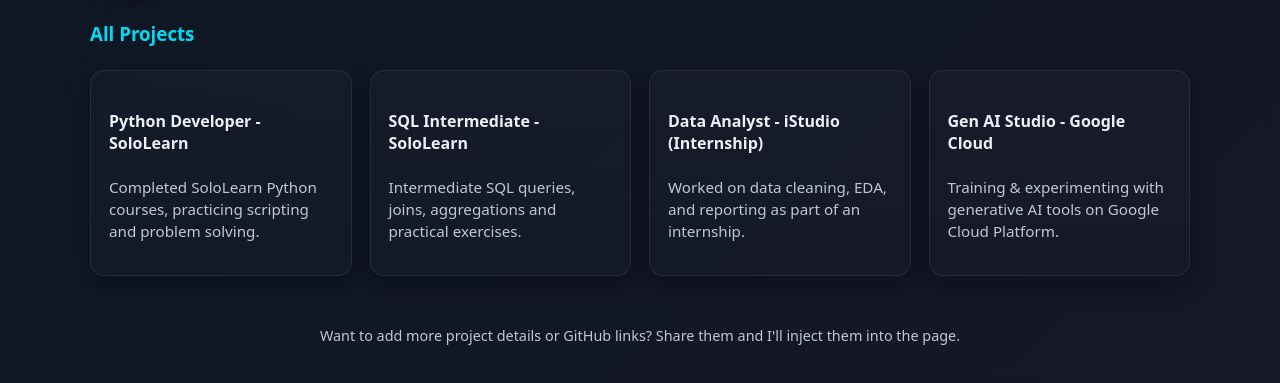
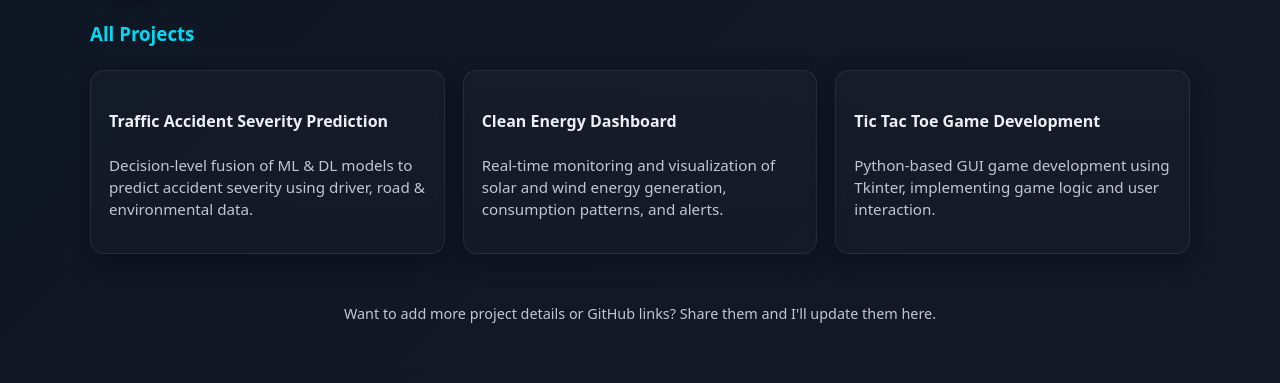
Before and after one commit to chandanamahadesh/chandana.github.io, a plain HTML site: page projects.html in a window 1280 px wide. Shown: the part 135-518 px from the top of the page. Drawn offline with nearby package versions, Linux system fonts and the light colour scheme.

Commit message:
Update projects.html

```diff
--- a/projects.html
+++ b/projects.html
@@ -10,7 +10,10 @@
 <body>
   <div class="site">
     <header class="header">
-      <div class="brand"><div class="avatar"><img src="profile.jpg" alt="Chandana"></div><div class="title"><h1>Chandana RM</h1></div></div>
+      <div class="brand">
+        <div class="avatar"><img src="profile.jpg" alt="Chandana"></div>
+        <div class="title"><h1>Chandana RM</h1></div>
+      </div>
       <nav class="nav">
         <a href="index.html" data-path="index.html"><i class="ri-home-4-line"></i>Home</a>
         <a href="about.html" data-path="about.html"><i class="ri-user-3-line"></i>About</a>
@@ -25,16 +28,27 @@
       <section class="section">
         <h3 style="color:var(--accent);margin:0 0 8px">All Projects</h3>
         <div class="grid">
-          <div class="card"><h4>Python Developer - SoloLearn</h4><p class="project-desc">Completed SoloLearn Python courses, practicing scripting and problem solving.</p></div>
-          <div class="card"><h4>SQL Intermediate - SoloLearn</h4><p class="project-desc">Intermediate SQL queries, joins, aggregations and practical exercises.</p></div>
-          <div class="card"><h4>Data Analyst - iStudio (Internship)</h4><p class="project-desc">Worked on data cleaning, EDA, and reporting as part of an internship.</p></div>
-          <div class="card"><h4>Gen AI Studio - Google Cloud</h4><p class="project-desc">Training & experimenting with generative AI tools on Google Cloud Platform.</p></div>
+          <div class="card">
+            <h4>Traffic Accident Severity Prediction</h4>
+            <p class="project-desc">Decision-level fusion of ML & DL models to predict accident severity using driver, road & environmental data.</p>
+          </div>
+
+          <div class="card">
+            <h4>Clean Energy Dashboard</h4>
+            <p class="project-desc">Real-time monitoring and visualization of solar and wind energy generation, consumption patterns, and alerts.</p>
+          </div>
+
+          <div class="card">
+            <h4>Tic Tac Toe Game Development</h4>
+            <p class="project-desc">Python-based GUI game development using Tkinter, implementing game logic and user interaction.</p>
+          </div>
         </div>
       </section>
 
-      <footer class="footer">Want to add more project details or GitHub links? Share them and I'll inject them into the page.</footer>
+      <footer class="footer">Want to add more project details or GitHub links? Share them and I'll update them here.</footer>
     </main>
   </div>
-<script src="scripts.js"></script>
+
+  <script src="scripts.js"></script>
 </body>
 </html>
```
